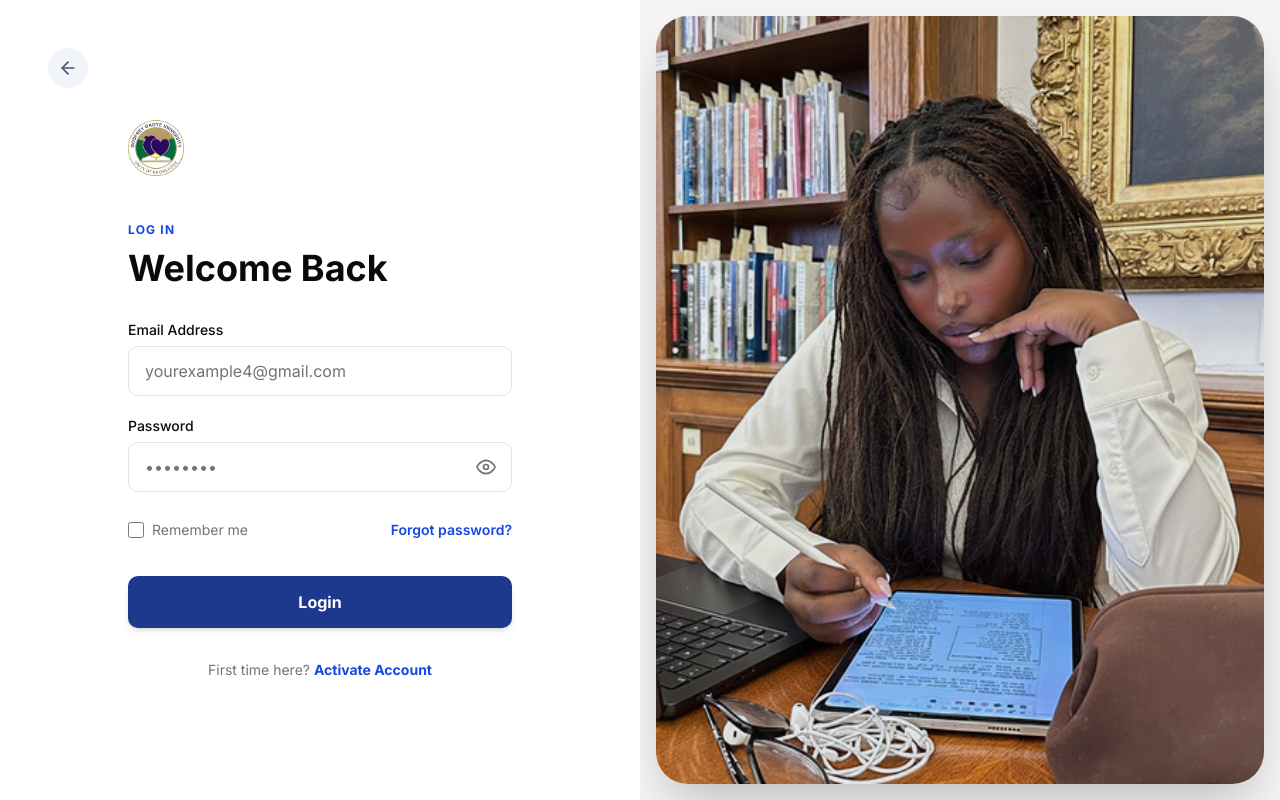
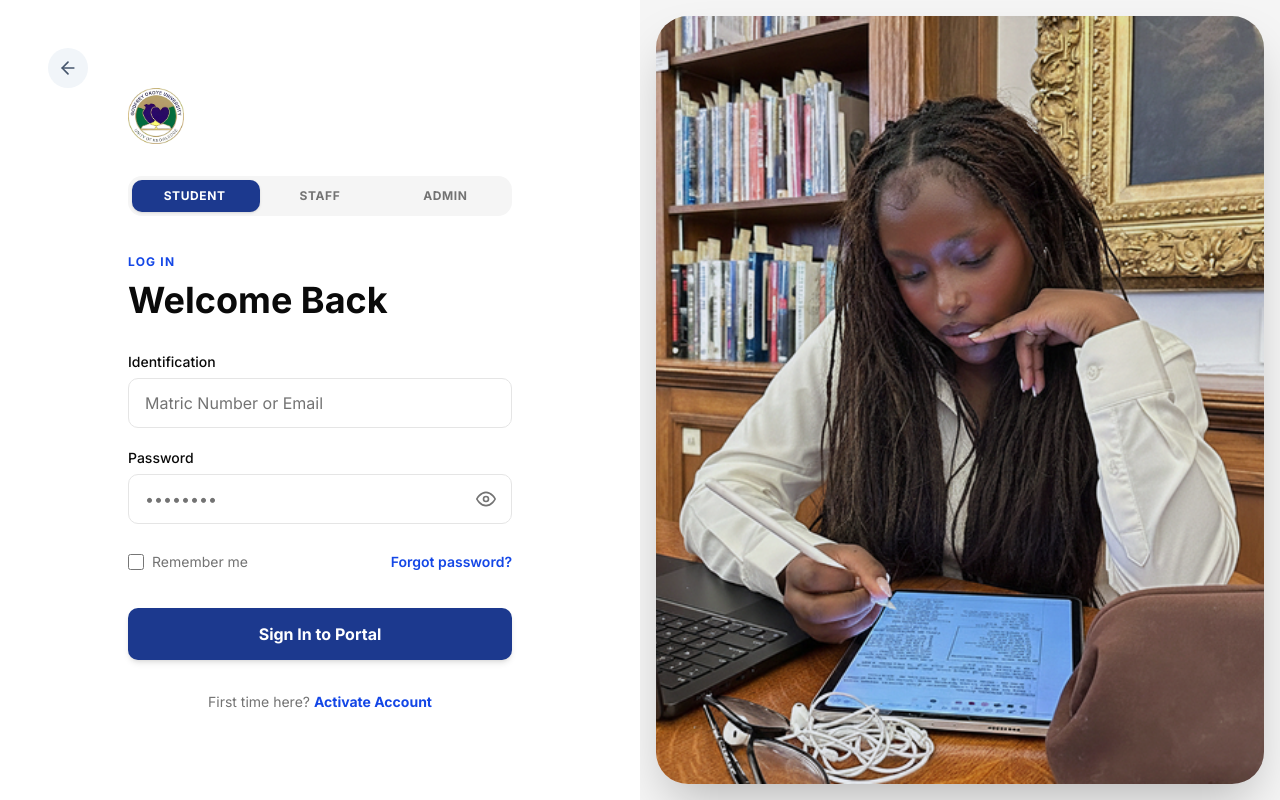
Before and after one commit to RenisideOfficial/Gouni_Portal, a Next.js app: page /login in a window 1280 px wide. Built offline with nearby package versions, Linux system fonts and the light colour scheme; no server answers.

Commit message:
feat: admin/staff login page access

```diff
--- a/components/pages/auth/Login.tsx
+++ b/components/pages/auth/Login.tsx
@@ -2,8 +2,10 @@
 "use client";
 import React, { useState } from "react";
 import Link from "next/link";
-import { motion, Variants } from "framer-motion";
+import { motion, Variants, AnimatePresence } from "framer-motion";
 import ActivationModal from "./ActivationModal";
+
+type Role = "student" | "staff" | "admin";
 
 const fadeUpVariants: Variants = {
   hidden: { opacity: 0, y: 20 },
@@ -13,13 +15,35 @@ const fadeUpVariants: Variants = {
 const Login = () => {
   const [showPassword, setShowPassword] = useState(false);
   const [isActivationModalOpen, setActivationModalOpen] = useState(false);
+  const [activeRole, setActiveRole] = useState<Role>("student");
+
+  // Dynamic configuration based on SRS User Classes
+  const roleConfig = {
+    student: {
+      label: "Log In",
+      title: "Welcome Back",
+      idPlaceholder: "Matric Number or Email",
+      image: "/images/student_studying.jpg",
+    },
+    staff: {
+      label: "Staff Portal",
+      title: "Staff Login",
+      idPlaceholder: "Staff ID or Email",
+      image: "/images/staff_login_bg.jpg",
+    },
+    admin: {
+      label: "Management",
+      title: "Admin Access",
+      idPlaceholder: "Admin ID or Email",
+      image: "/images/admin_login_bg.jpg",
+    },
+  };
 
   return (
     <>
-      <div className="min-h-screen w-full flex bg-background transition-colors duration-300">
+      <div className="min-h-screen w-full flex bg-background transition-colors duration-300 overflow-hidden">
         {/* Left Form Side */}
         <div className="w-full lg:w-1/2 flex flex-col justify-center px-8 sm:px-16 md:px-24 lg:px-32 relative">
-          {/* Back Button */}
           <motion.div
             initial={{ opacity: 0, x: -20 }}
             animate={{ opacity: 1, x: 0 }}
@@ -27,8 +51,7 @@ const Login = () => {
             className="absolute top-8 left-8 sm:top-12 sm:left-12">
             <Link
               href="/"
-              className="flex items-center justify-center w-10 h-10 rounded-full bg-slate-100 hover:bg-slate-200 dark:bg-slate-800 dark:hover:bg-slate-700 text-slate-600 dark:text-slate-400 transition-colors"
-              aria-label="Back to Home">
+              className="flex items-center justify-center w-10 h-10 rounded-full bg-slate-100 hover:bg-slate-200 dark:bg-slate-800 dark:hover:bg-slate-700 text-slate-600 dark:text-slate-400 transition-colors">
               <svg
                 xmlns="http://www.w3.org/2000/svg"
                 width="20"
@@ -53,10 +76,9 @@ const Login = () => {
               show: { opacity: 1, transition: { staggerChildren: 0.1 } },
             }}
             className="w-full max-w-md mx-auto">
-            {/* Logo */}
             <motion.div
               variants={fadeUpVariants}
-              className="mb-10 text-center lg:text-left flex justify-center lg:justify-start">
+              className="mb-8 text-center lg:text-left flex justify-center lg:justify-start">
               <Link href="/">
                 <img
                   src="/images/gouni_logo.svg"
@@ -66,30 +88,65 @@ const Login = () => {
               </Link>
             </motion.div>
 
-            {/* Headers */}
+            {/* Role Switcher Toggle */}
             <motion.div
               variants={fadeUpVariants}
+              className="bg-muted p-1 rounded-xl flex mb-8 relative">
+              {(["student", "staff", "admin"] as Role[]).map((role) => (
+                <button
+                  key={role}
+                  onClick={() => setActiveRole(role)}
+                  className={`flex-1 py-2 text-xs font-bold uppercase tracking-wider relative z-10 transition-colors ${
+                    activeRole === role ? "text-white" : "text-muted-foreground"
+                  }`}>
+                  {role}
+                </button>
+              ))}
+              <motion.div
+                layoutId="activeRoleTab"
+                className="absolute inset-y-1 bg-blue-900 dark:bg-blue-700 rounded-lg shadow-sm"
+                initial={false}
+                animate={{
+                  x:
+                    activeRole === "student"
+                      ? "0%"
+                      : activeRole === "staff"
+                        ? "100%"
+                        : "200%",
+                  width: "33.33%",
+                }}
+                transition={{ type: "spring", bounce: 0.2, duration: 0.6 }}
+              />
+            </motion.div>
+
+            <AnimatePresence mode="wait">
+              <motion.div
+                key={activeRole}
+                initial={{ opacity: 0, x: -10 }}
+                animate={{ opacity: 1, x: 0 }}
+                exit={{ opacity: 0, x: 10 }}
+                transition={{ duration: 0.3 }}
                 className="mb-8 text-center lg:text-left">
                 <span className="text-blue-700 dark:text-blue-400 font-bold text-xs tracking-widest uppercase">
-                Log In
+                  {roleConfig[activeRole].label}
                 </span>
                 <h1 className="text-3xl md:text-4xl font-bold text-foreground mt-2">
-                Welcome Back
+                  {roleConfig[activeRole].title}
                 </h1>
               </motion.div>
+            </AnimatePresence>
 
-            {/* Form */}
             <motion.form
               variants={fadeUpVariants}
               className="space-y-5"
               onSubmit={(e) => e.preventDefault()}>
               <div>
                 <label className="block text-sm font-medium text-foreground mb-1.5">
-                  Email Address
+                  Identification
                 </label>
                 <input
-                  type="email"
-                  placeholder="yourexample4@gmail.com"
+                  type="text"
+                  placeholder={roleConfig[activeRole].idPlaceholder}
                   className="w-full px-4 py-3 rounded-lg border border-input bg-background text-foreground focus:ring-2 focus:ring-blue-900 dark:focus:ring-blue-500 outline-none transition-all placeholder:text-muted-foreground"
                 />
               </div>
@@ -118,19 +175,13 @@ const Login = () => {
                       strokeWidth="2"
                       strokeLinecap="round"
                       strokeLinejoin="round">
-                      {showPassword ? (
-                        <>
-                          <path d="M9.88 9.88a3 3 0 1 0 4.24 4.24"></path>
-                          <path d="M10.73 5.08A10.43 10.43 0 0 1 12 5c7 0 10 7 10 7a13.16 13.16 0 0 1-1.67 2.68"></path>
-                          <path d="M6.61 6.61A13.526 13.526 0 0 0 2 12s3 7 10 7a9.74 9.74 0 0 0 5.39-1.61"></path>
-                          <line x1="2" y1="2" x2="22" y2="22"></line>
-                        </>
-                      ) : (
-                        <>
-                          <path d="M1 12s4-8 11-8 11 8 11 8-4 8-11 8-11-8-11-8z"></path>
-                          <circle cx="12" cy="12" r="3"></circle>
-                        </>
-                      )}
+                      <path
+                        d={
+                          showPassword
+                            ? "M9.88 9.88a3 3 0 1 0 4.24 4.24M10.73 5.08A10.43 10.43 0 0 1 12 5c7 0 10 7 10 7a13.16 13.16 0 0 1-1.67 2.68M6.61 6.61A13.526 13.526 0 0 0 2 12s3 7 10 7a9.74 9.74 0 0 0 5.39-1.61M2 2l20 22"
+                            : "M1 12s4-8 11-8 11 8 11 8-4 8-11 8-11-8-11-8M12 9a3 3 0 1 1 0 6 3 3 0 0 1 0-6z"
+                        }
+                      />
                     </svg>
                   </button>
                 </div>
@@ -157,12 +208,16 @@ const Login = () => {
                 whileHover={{ scale: 1.02 }}
                 whileTap={{ scale: 0.98 }}
                 className="w-full py-3.5 bg-blue-900 dark:bg-blue-700 text-white rounded-lg font-bold shadow-md hover:bg-blue-800 transition-colors mt-4">
-                Login
+                Sign In to Portal
               </motion.button>
             </motion.form>
 
+            <AnimatePresence>
+              {activeRole === "student" && (
                 <motion.div
-              variants={fadeUpVariants}
+                  initial={{ opacity: 0, height: 0 }}
+                  animate={{ opacity: 1, height: "auto" }}
+                  exit={{ opacity: 0, height: 0 }}
                   className="mt-8 text-center text-sm text-muted-foreground">
                   First time here?{" "}
                   <button
@@ -172,10 +227,12 @@ const Login = () => {
                     Activate Account
                   </button>
                 </motion.div>
+              )}
+            </AnimatePresence>
           </motion.div>
         </div>
 
-        {/* Right Image Side */}
+        {/* Right Image Side - Now Dynamic */}
         <div className="hidden lg:block lg:w-1/2 relative bg-muted overflow-hidden p-4">
           <motion.div
             initial={{ opacity: 0, scale: 1.05 }}
@@ -183,11 +240,18 @@ const Login = () => {
             transition={{ duration: 0.8 }}
             className="w-full h-full rounded-[2rem] overflow-hidden relative shadow-2xl">
             <div className="absolute inset-0 bg-blue-900/10 mix-blend-multiply z-10" />
-            <img
-              src="/images/student_studying.jpg"
-              alt="Student Studying"
+            <AnimatePresence mode="wait">
+              <motion.img
+                key={activeRole}
+                src={roleConfig[activeRole].image}
+                alt={`${activeRole} workspace`}
+                initial={{ opacity: 0, filter: "blur(10px)" }}
+                animate={{ opacity: 1, filter: "blur(0px)" }}
+                exit={{ opacity: 0, filter: "blur(10px)" }}
+                transition={{ duration: 0.5, ease: "easeInOut" }}
                 className="w-full h-full object-cover"
               />
+            </AnimatePresence>
           </motion.div>
         </div>
       </div>
```
Also changed, not shown: 2 other files (tests, documents, lock files or other folders). Lines whose indentation alone changed are shown as unchanged.
